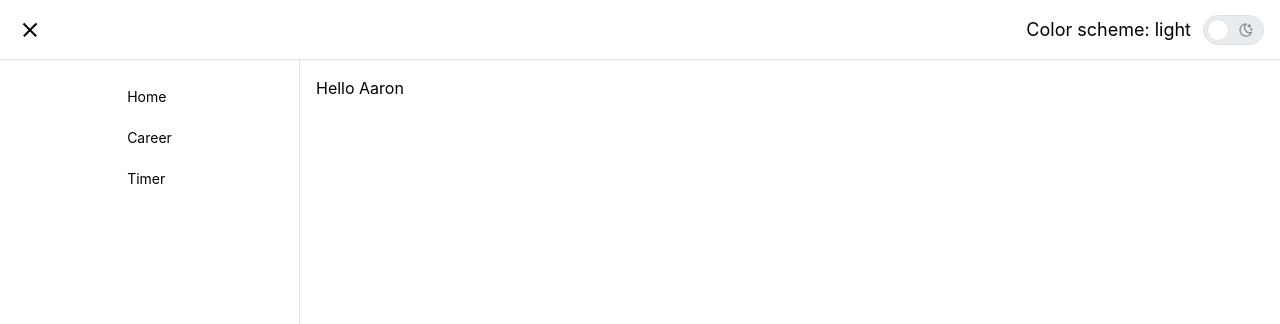
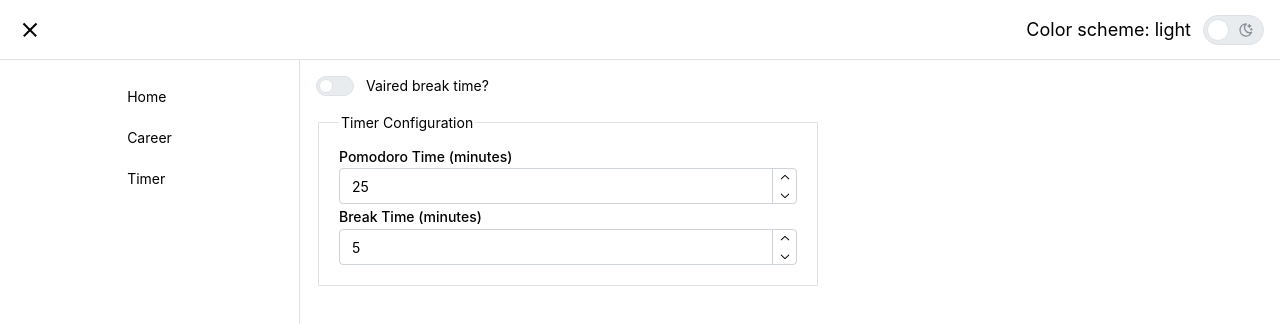
Before and after one commit to JonathanCBU/engineering_fontend, a React (Vite) app: page /timer in a window 1280 px wide. Shown: the top 324 px of the page. Built offline with nearby package versions, Linux system fonts and the light colour scheme.

Commit message:
Get timer initially setup

```diff
--- a/src/Router.tsx
+++ b/src/Router.tsx
@@ -2,7 +2,7 @@ import { createBrowserRouter, RouterProvider } from 'react-router-dom';
 import { HomePage } from './pages/Home.page';
 import AppLayout from './AppLayout';
 import CareerPage from './pages/CareerPage';
-import TimerPage from './pages/TimerPage';
+import TimerPage from './pages/TimerPage/TimerPage';
 
 const router = createBrowserRouter([
   {
--- a/src/components/Header/Header.tsx
+++ b/src/components/Header/Header.tsx
@@ -10,7 +10,6 @@ const Header = ({ opened, toggle }: HeaderProps) => {
   const { colorScheme, setColorScheme } = useMantineColorScheme();
 
   const toggleColorScheme = (event: React.ChangeEvent<HTMLInputElement>) => {
-    console.log(colorScheme);
     if (event.target.checked) {
       setColorScheme('light');
     } else {
@@ -28,7 +27,7 @@ const Header = ({ opened, toggle }: HeaderProps) => {
         onLabel={<IconSun size={16} />}
         offLabel={<IconMoonStars size={16} />}
         size='lg'
-        onChange={(event) => toggleColorScheme(event)}
+        onChange={toggleColorScheme}
       />
     </Group>
   );
--- a/src/pages/TimerPage.tsx
+++ /dev/null
@@ -1,9 +0,0 @@
-import React from 'react'
-
-const TimerPage = () => {
-  return (
-    <div>Hello Aaron</div>
-  )
-}
-
-export default TimerPage
--- /dev/null
+++ b/src/pages/TimerPage/TimerPage.tsx
@@ -0,0 +1,87 @@
+import React, { useState } from 'react';
+import {
+  NumberInput,
+  Fieldset,
+  Switch,
+  Flex,
+  Stack,
+  Slider,
+  Text,
+} from '@mantine/core';
+
+const TimerPage = () => {
+  const [focusTime, setFocusTime] = useState(25);
+  const [shortBreakTime, setShortBreakTime] = useState(5);
+  const [longBreakTime, setLongBreakTime] = useState(15);
+  const [longBreakCadence, setLongBreakCadence] = useState(4);
+  const [isVairedBreakTime, setIsVairedBreakTime] = useState(false);
+
+  const toggleVairedBreakTime = (
+    event: React.ChangeEvent<HTMLInputElement>
+  ) => {
+    setIsVairedBreakTime(event.currentTarget.checked);
+  };
+
+  const changeFocusTime = (value: string | number) => {
+    setFocusTime(Number(value));
+  };
+
+  const changeShortBreakTime = (value: string | number) => {
+    setShortBreakTime(Number(value));
+  };
+
+  const changeLongBreakTime = (value: string | number) => {
+    setLongBreakTime(Number(value));
+  };
+
+  const changeLongBreakCadence = (value: string | number) => {
+    setLongBreakCadence(Number(value));
+  };
+
+  const commonNumberInputProps = {
+    allowDecimal: false,
+    allowNegavtive: false,
+    min: 1,
+    max: 120,
+  };
+
+  return (
+    <Flex>
+      <Stack>
+        <Switch label='Vaired break time?' onChange={toggleVairedBreakTime} />
+        <Fieldset
+          legend='Timer Configuration'
+          radius={0}
+          w={{ base: '100%', sm: 400, md: 500 }}
+        >
+          <NumberInput
+            label='Pomodoro Time (minutes)'
+            defaultValue={25}
+            onChange={changeFocusTime}
+            {...commonNumberInputProps}
+          />
+          <NumberInput
+            label={(isVairedBreakTime ? 'Short ' : '') + 'Break Time (minutes)'}
+            defaultValue={5}
+            onChange={changeShortBreakTime}
+            {...commonNumberInputProps}
+          />
+          {isVairedBreakTime && (
+            <Stack>
+              <NumberInput
+                label='Long Break Time (minutes)'
+                defaultValue={15}
+                onChange={changeLongBreakTime}
+                {...commonNumberInputProps}
+              />
+              <Text>Number of Pomodori between long breaks</Text>
+              <Slider min={1} max={10} onChange={changeLongBreakCadence} />
+            </Stack>
+          )}
+        </Fieldset>
+      </Stack>
+    </Flex>
+  );
+};
+
+export default TimerPage;
```
